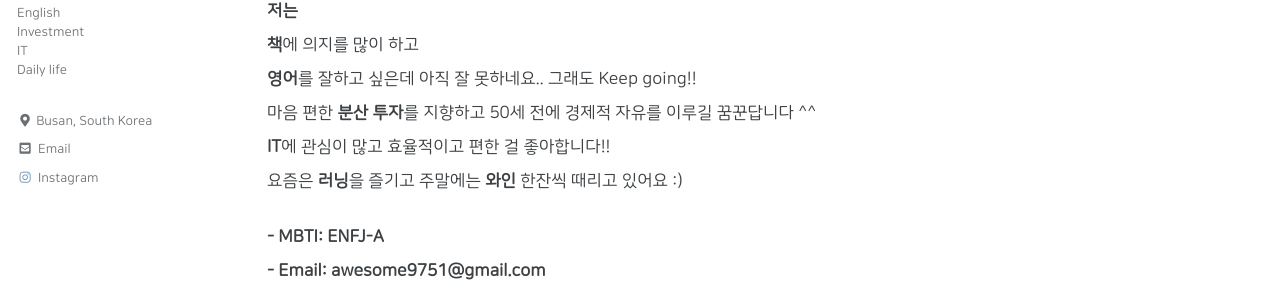
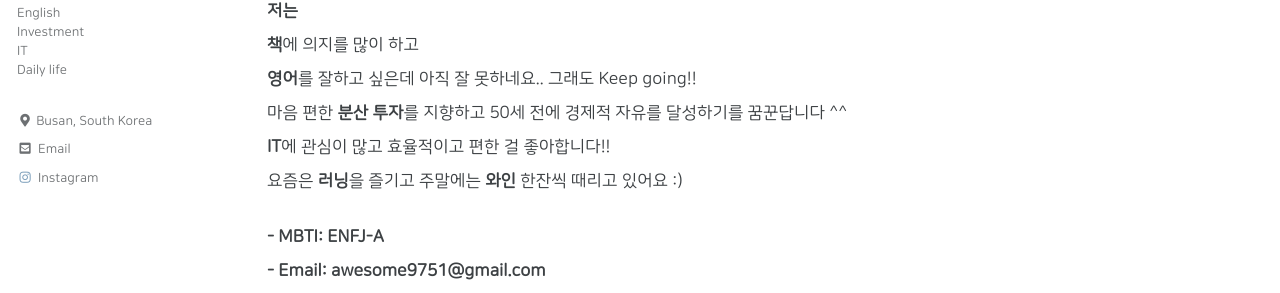
Before and after one commit to letsgokevin/readyfornewnormal.github.io, a Jekyll site: the page built from _pages/about.md, in a window 1280 px wide. Shown: the part 286-579 px from the top of the page. Built offline with Jekyll 4.4.1, drawn with Linux system fonts in a browser that asks for light colours; cached includes are drawn as plain includes.

Commit message:
Update about.md

```diff
--- a/_pages/about.md
+++ b/_pages/about.md
@@ -11,7 +11,7 @@ author_profile: true
 **저는**<br/>
 **책**에 의지를 많이 하고<br/>
 **영어**를 잘하고 싶은데 아직 잘 못하네요.. 그래도 Keep going!!<br/>
-마음 편한 **분산 투자**를 지향하고 50세 전에 경제적 자유를 이루길 꿈꾼답니다 ^^<br/>
+마음 편한 **분산 투자**를 지향하고 50세 전에 경제적 자유를 달성하기를 꿈꾼답니다 ^^<br/>
 **IT**에 관심이 많고 효율적이고 편한 걸 좋아합니다!! <br/>
 요즘은 **러닝**을 즐기고 주말에는 **와인** 한잔씩 때리고 있어요 :)<br/>
 
```
